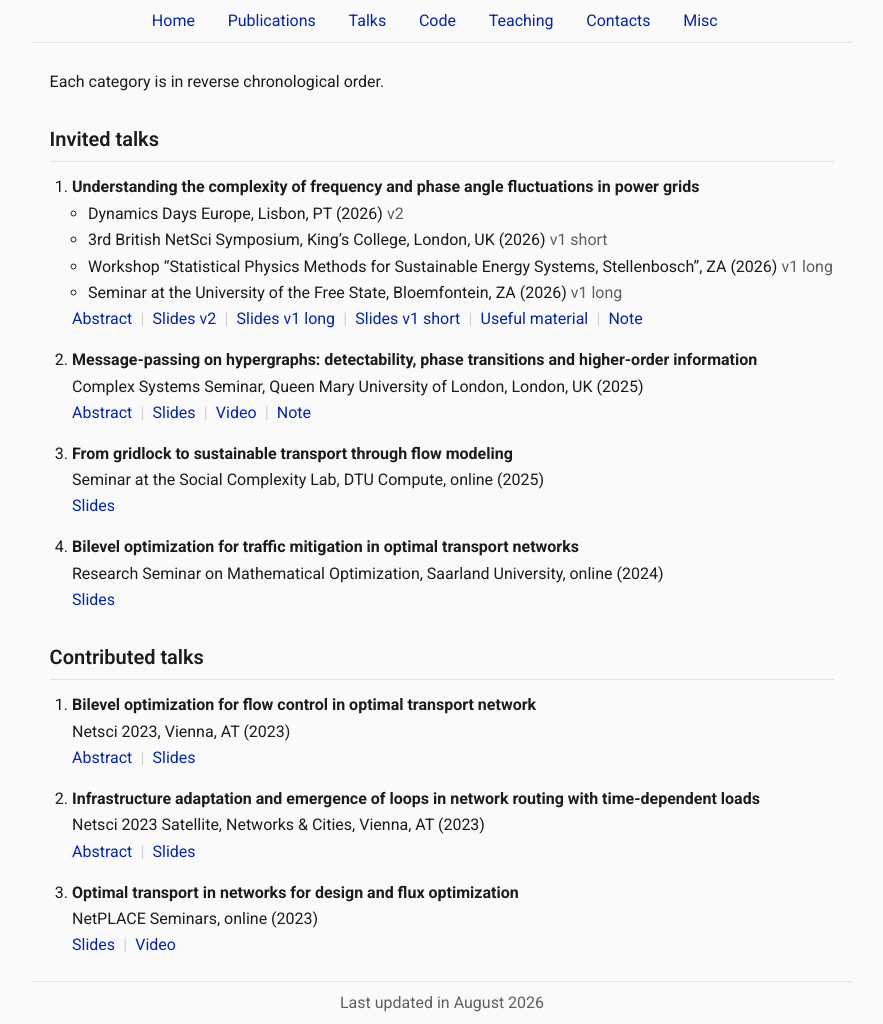
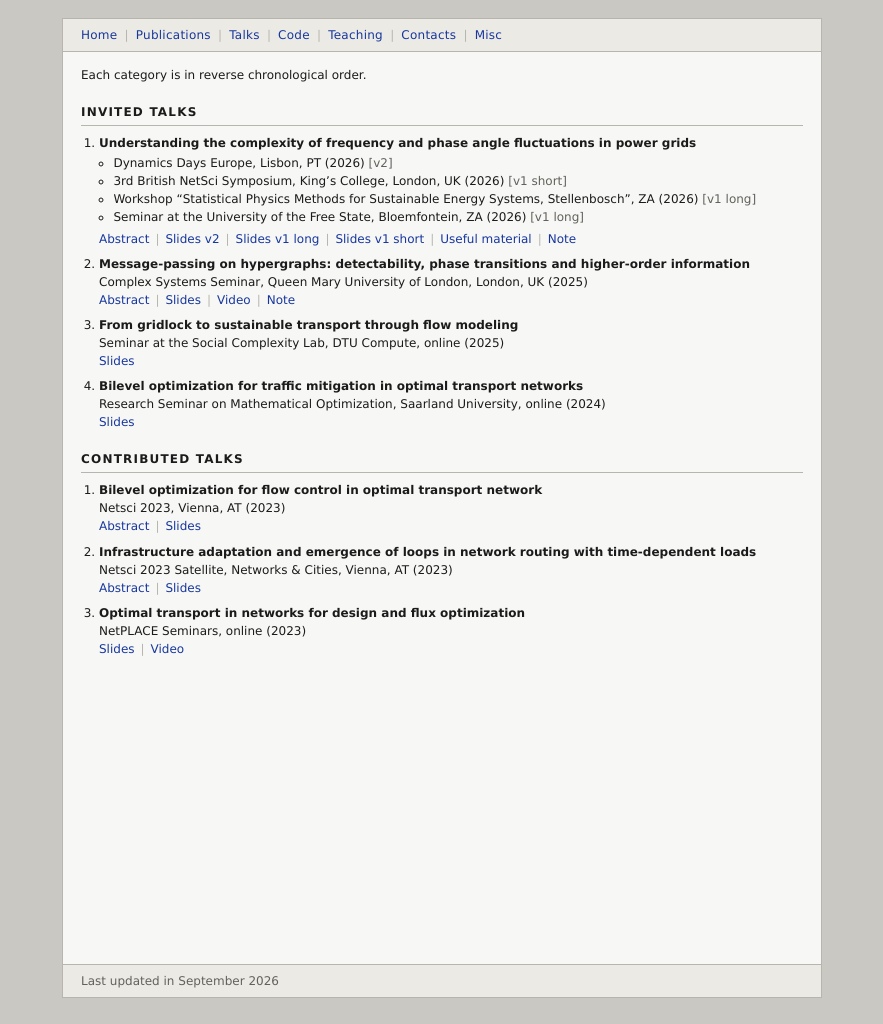
Before and after one commit to aleable/aleable.github.io, a Jekyll site: the page built from talks.html, in a window 1280 px wide and 1024 px high. Shown: the whole window, without its empty margins (198-1081 px from the left). Built offline with Jekyll 4.4.1, drawn with Linux system fonts in a browser that asks for light colours.

Commit message:
template

```diff
--- a/_includes/nav.html
+++ b/_includes/nav.html
@@ -5,11 +5,17 @@
     </label>
     <div class="nav-links">
         <a href="/index.html">Home</a>
+        <span class="nav-sep">|</span>
         <a href="/publications.html">Publications</a>
+        <span class="nav-sep">|</span>
         <a href="/talks.html">Talks</a>
+        <span class="nav-sep">|</span>
         <a href="/code.html">Code</a>
+        <span class="nav-sep">|</span>
         <a href="/teaching.html">Teaching</a>
+        <span class="nav-sep">|</span>
         <a href="/contact.html">Contacts</a>
+        <span class="nav-sep">|</span>
         <a href="/misc.html">Misc</a>
     </div>
 </nav>
--- a/_layouts/default.html
+++ b/_layouts/default.html
@@ -11,6 +11,7 @@
 </head>
 
 <body>
+    <div class="sheet">
         {% include nav.html %}
 
         <div class="page">
@@ -21,6 +22,7 @@
 
         <footer>
         </footer>
+    </div>
 </body>
 
 </html>
--- a/assets/js/bibtex.js
+++ b/assets/js/bibtex.js
@@ -256,7 +256,7 @@
     function renderReferenceItem(entry) {
         const title = escapeHtml(entry.fields.title || "");
         const authorsShort = renderAuthorsShort(entry.fields.author);
-        const authorsPunct = authorsShort.endsWith(".") ? authorsShort : `${authorsShort}.`;
+        const authorsPunct = `${authorsShort},`;
         const venueText = shortVenueText(entry);
         const venue = venueText ? `<span class="ref-text">${escapeHtml(venueText)}</span>` : "";
         const pubLink = `<a class="btn-link" href="/publications.html#${entry.key}">Publication</a>`;
--- a/index.html
+++ b/index.html
@@ -3,13 +3,16 @@ layout: default
 title: Home
 ---
 
+<div class="masthead">
     <div class="center">
         <img src="/files/profile_photo.jpg" alt="profile" class="responsive-image" />
     </div>
     <div class="contact-info">
         <h3>Alessandro Lonardi</h3>
         Postdoctoral researcher<br />
+        School of Mathematical Sciences<br />
         Queen Mary University of London<br />
+    </div>
 </div>
 
 <div class="content">
--- a/misc.html
+++ b/misc.html
@@ -8,7 +8,7 @@ title: Misc
     <h2>Miscellaneous</h2>
     <ul>
         <li>
-            An appealing reflection on how to improve science in <a
+            A reflection on how to improve science in <a
                 href="https://elevanth.org/blog/2025/07/09/which-kind-of-science-reform/">“Which Kind of Science Reform”</a>, by Richard McElreath.
         </li>
         <li>
--- a/publications.html
+++ b/publications.html
@@ -2,6 +2,7 @@
 layout: default
 title: Publications
 ---
+
 <div class="content">
     <p>Each category is in reverse chronological order, asterisks denote equal contribution.</p>
     <div id="pub-list">
--- a/style.css
+++ b/style.css
@@ -1,23 +1,21 @@
-@import url('https://fonts.googleapis.com/css2?family=Roboto:wght@400;500;600;700&display=swap');
-
 :root {
-    --page-size: 820px;
-    --max-width-percentage: 100%;
-    --bg: #fafafa;
-    --text: #1c1c1c;
-    --text-muted: #5f5f5f;
-    --link: rgb(4, 37, 170);
-    --link-visited: rgb(4, 37, 170);
-    --border: #e2e2e2;
-    --border-strong: #cfcfcf;
-}
-
-footer::after {
-    content: "Last updated in August 2026";
+    --page-size: 760px;
+    --desk: #c9c8c2;
+    --desk-dark: #b6b5ae;
+    --sheet: #f7f7f5;
+    --sheet-alt: #eceae4;
+    --text: #1b1b1b;
+    --text-muted: #62615c;
+    --link: #17379e;
+    --link-visited: #5c3a8e;
+    --border: #dcdad3;
+    --border-strong: #b7b5ad;
+    --figure-size: 130px;
 }
 
 html {
     overflow-y: scroll;
+    background: var(--desk);
 }
 
 html:has(:target) {
@@ -25,107 +23,75 @@ html:has(:target) {
 }
 
 body {
-    font-family: "Roboto", system-ui, -apple-system, Helvetica, Arial, sans-serif;
-    font-weight: 400;
-    font-size: 16px;
-    line-height: 1.65;
+    font-family: Verdana, Geneva, "DejaVu Sans", Arial, sans-serif;
+    font-size: 12px;
+    line-height: 1.5;
     color: var(--text);
-    background-color: var(--bg);
+    background: var(--desk);
     margin: 0;
-    padding: 0;
+    padding: 18px 16px 26px;
+    -webkit-text-size-adjust: 100%;
+}
+
+.sheet {
+    width: 100%;
+    max-width: var(--page-size);
+    margin: 0 auto;
+    background: var(--sheet);
+    border: 1px solid var(--border-strong);
     display: flex;
     flex-direction: column;
-    min-height: 100vh;
-    align-items: center;
+    min-height: calc(100vh - 44px);
+    box-sizing: border-box;
 }
 
 .page {
     width: 100%;
-    max-width: var(--page-size);
     box-sizing: border-box;
-    margin-bottom: 0em;
+    flex-grow: 1;
 }
 
-footer {
-    background: var(--bg);
-    color: var(--text-muted);
-    padding: 0.5em 0;
+.container {
+    padding: 1.15em 1.5em 1.4em;
     display: flex;
-    justify-content: center;
-    align-items: center;
-    border-top: 1px solid var(--border);
-    border-left: none;
-    border-right: none;
-    width: var(--max-width-percentage);
-    max-width: var(--page-size);
-    box-sizing: border-box;
-    margin-top: auto;
-    padding-left: 0;
-}
-
-ol {
-    margin-top: 0.0em;
-    margin-bottom: 0.0em;
-    margin-left: 1.4em;
-    padding: 0;
-}
-
-li {
-    margin-top: 0.0em;
-    margin-bottom: 0.9em;
-    margin-left: 0em;
-    padding: 0;
-}
-
-ul.nospace {
-    list-style-type: circle;
-    margin: 0;
-    padding-left: 1.0em;
-}
-
-ul.nospace li {
-    margin: 0;
-    padding: 0;
-}
-
-li>p {
-    margin: 0;
+    flex-direction: column;
 }
 
 nav {
-    background: var(--bg);
-    color: var(--text);
-    padding: 0.5em 0;
+    background: var(--sheet-alt);
+    border-bottom: 1px solid var(--border-strong);
+    padding: 0.6em 1.5em;
     display: flex;
-    justify-content: center;
     align-items: center;
-    border-bottom: 1px solid var(--border);
-    border-left: none;
-    border-right: none;
-    width: var(--max-width-percentage);
-    max-width: var(--page-size);
-    margin: 0 auto;
     box-sizing: border-box;
-    position: sticky;
-    top: 0;
-    z-index: 10;
+}
+
+.nav-links {
+    display: flex;
+    flex-wrap: wrap;
 }
 
 nav a {
     color: var(--link);
     text-decoration: none;
-    margin: 0 0.9em;
+    font-size: 12px;
+    letter-spacing: 0.02em;
 }
 
-nav a:first-child {
-    margin-left: 0;
+nav a:visited {
+    color: var(--link);
+}
+
+.nav-sep {
+    color: var(--border-strong);
+    margin: 0 0.6em;
+    font-size: 12px;
 }
 
 nav a:hover {
     text-decoration: underline;
 }
 
-/* Hamburger toggle button */
 .nav-toggle {
     display: none;
 }
@@ -133,7 +99,7 @@ nav a:hover {
 .nav-toggle-label {
     display: none;
     cursor: pointer;
-    padding: 0.68em;
+    padding: 0.5em;
     margin-left: auto;
 }
 
@@ -143,9 +109,8 @@ nav a:hover {
     display: block;
     background: var(--text);
     height: 1.5px;
-    width: 22px;
+    width: 20px;
     position: relative;
-    transition: all 0.3s ease;
 }
 
 .nav-toggle-label span::before,
@@ -156,18 +121,18 @@ nav a:hover {
 }
 
 .nav-toggle-label span::before {
-    top: -7px;
+    top: -6px;
 }
 
 .nav-toggle-label span::after {
-    top: 7px;
+    top: 6px;
 }
 
 @media (max-width: 768px) {
     nav {
         flex-wrap: wrap;
         justify-content: space-between;
-        padding: 0.5em 1em;
+        padding: 0.6em 1em;
     }
 
     .nav-toggle-label {
@@ -176,15 +141,18 @@ nav a:hover {
 
     .nav-links {
         display: none !important;
-        /* Force it to stay hidden unless toggled */
         width: 100%;
         flex-direction: column;
         align-items: flex-start;
-        padding: 0.5em 0;
+        padding: 0.4em 0 0.2em;
     }
 
     .nav-links a {
-        margin: 0.3em 0;
+        margin: 0.25em 0;
+    }
+
+    .nav-links .nav-sep {
+        display: none;
     }
 
     .nav-toggle:checked+.nav-toggle-label+.nav-links {
@@ -192,113 +160,162 @@ nav a:hover {
     }
 }
 
-.container {
-    flex-grow: 1;
-    padding: 1.6em 1.1em 0.5em 1.1em;
+
+footer {
+    background: var(--sheet-alt);
+    color: var(--text-muted);
+    font-size: 12px;
+    padding: 0.6em 1.5em;
+    border-top: 1px solid var(--border-strong);
+    box-sizing: border-box;
+}
+
+footer::after {
+    content: "Last updated in September 2026";
+}
+
+.masthead {
     display: flex;
-    justify-content: left;
-    align-items: left;
-    flex-direction: column;
-    margin-bottom: 0em;
+    align-items: flex-start;
+    gap: 1.2em;
+    margin-bottom: 1.2em;
 }
 
 .responsive-image {
-    width: 30%;
-    max-width: 60%;
+    display: block;
+    width: var(--figure-size);
     height: auto;
-    transition: width 0.3s ease;
-    border-radius: 0px;
-    margin-bottom: 1.1em;
+    border: 1px solid var(--border-strong);
+    background: #fff;
+    box-sizing: border-box;
+}
+
+.center {
+    flex: none;
+}
+
+.contact-info {
+    text-align: left;
+}
+
+.contact-info h3 {
+    font-size: 16px;
+    font-weight: 700;
+    letter-spacing: -0.01em;
+    margin-bottom: 0.3em;
+}
+
+.contact-info p {
+    color: var(--text-muted);
+    margin-bottom: 0.4em;
+}
+
+@media (max-width: 560px) {
+    .masthead {
+        flex-direction: column;
+        align-items: center;
+        text-align: center;
+    }
+
+    .contact-info {
+        text-align: center;
+    }
+}
+
+h3 {
+    margin: 0;
+    font-weight: 700;
+    font-size: 12px;
+}
+
+.content h2 {
+    margin: 1.6em 0 0.7em;
+    padding-bottom: 0.3em;
+    font-size: 12px;
+    font-weight: 700;
+    text-transform: uppercase;
+    letter-spacing: 0.1em;
+    color: var(--text);
+    border-bottom: 1px solid var(--border-strong);
+}
+
+.content>h2:first-child {
     margin-top: 0.2em;
 }
 
-.center {
-    display: flex;
-    justify-content: center;
-    width: 100%;
-}
-
-.contact-info {
-    width: 100%;
-    max-width: var(--page-size);
-    text-align: center;
-    margin-bottom: 0.4em;
-}
-
-.contact-info h3 {
-    font-size: 1.3em;
-}
-
-.contact-info p {
-    display: flex;
-    justify-content: center;
-    align-items: center;
-    gap: 0.75rem;
-    margin-bottom: 0.5em;
-    color: var(--text-muted);
-}
-
-.content h2 {
-    margin-bottom: 0.6em;
-    margin-top: 1.4em;
-    padding-bottom: 0.25em;
-    font-size: 1.25em;
-    font-weight: 600;
-    border-bottom: 1px solid var(--border);
-}
-
-.content p {
-    margin-top: 0;
-}
-
-.content a {
-    color: var(--link);
-    text-decoration: none;
-}
-
-.content a:hover {
-    text-decoration: underline;
-}
-
-ul {
-    margin-top: 0;
-    margin-bottom: 0;
-    margin-left: 1.4em;
-    padding: 0;
-}
-
 p {
-    margin-bottom: 0.5em;
-    margin-top: 0.5em;
+    margin: 0 0 0.75em;
     text-align: left;
     hyphens: auto;
     max-width: 100%;
 }
 
-@media (max-width: 750px) {
-    .responsive-image {
-        width: 100%;
-    }
+.content p:last-child {
+    margin-bottom: 0;
 }
 
-h3 {
+a {
+    color: var(--link);
+    text-decoration: none;
+}
+
+a:visited {
+    color: var(--link-visited);
+}
+
+a:hover {
+    text-decoration: underline;
+}
+
+ol,
+ul {
+    margin: 0;
+    padding-left: 1.5em;
+}
+
+li {
+    margin: 0 0 0.6em;
+    padding: 0;
+}
+
+li:last-child {
     margin-bottom: 0;
-    margin-top: 0;
-    font-weight: 600;
+}
+
+li>p {
+    margin: 0;
+}
+
+ul.nospace {
+    list-style-type: circle;
+    margin: 0.15em 0 0.3em;
+    padding-left: 1.2em;
+}
+
+ul.nospace li {
+    margin: 0;
+}
+
+#references-list li {
+    margin-bottom: 0.45em;
 }
 
 .highlighted {
     border: 1px solid var(--link);
-    background-color: transparent;
-    border-radius: 3px;
-    padding: 8px;
-    transition: border 0s ease-in-out;
+    background-color: #fff;
+    border-radius: 0;
+    padding: 6px 8px;
 }
 
 .note {
     border-left: 2px solid var(--border-strong);
-    padding-left: 0.9em;
+    background: #f1f0ec;
+    padding: 0.5em 0.8em;
     color: var(--text-muted);
+}
+
+.note p:last-child {
+    margin-bottom: 0;
 }
 
 .email {
@@ -308,18 +325,17 @@ h3 {
 .image-pair {
     display: flex;
     justify-content: center;
-    gap: 24px;
-    width: 70%;
-    margin-left: auto;
-    margin-right: auto;
-    margin-bottom: 2em;
-    margin-top: 1em;
+    gap: 18px;
+    margin: 0.8em auto 1em;
 }
 
 .image-pair img {
-    width: calc(50% - 12px);
+    width: var(--figure-size);
     height: auto;
+    flex: none;
     display: block;
+    border: 1px solid var(--border-strong);
+    background: #fff;
 }
 
 .btn-link,
@@ -327,14 +343,17 @@ h3 {
     display: inline;
     background: none;
     text-decoration: none;
-    font-size: 1.0em;
+    font-size: 12px;
     padding: 0;
     margin: 0;
     border: none;
-    line-height: 1.6;
 }
 
 .btn-link {
+    color: var(--link);
+}
+
+.btn-link:visited {
     color: var(--link);
 }
 
@@ -346,7 +365,8 @@ h3 {
     color: var(--text-muted);
 }
 
-a:is(.btn-link, .btn-link-gray) + a:is(.btn-link, .btn-link-gray)::before {
+a:is(.btn-link, .btn-link-gray)+a:is(.btn-link, .btn-link-gray)::before,
+span:is(.btn-link, .btn-link-gray)+a:is(.btn-link, .btn-link-gray)::before {
     content: "\2002|\2002";
     display: inline-block;
     color: var(--border-strong);
@@ -355,15 +375,7 @@ a:is(.btn-link, .btn-link-gray) + a:is(.btn-link, .btn-link-gray)::before {
 .cite-ref {
     margin-left: 0.15em;
     white-space: nowrap;
-}
-
-.cite-ref a {
-    color: var(--link);
-    text-decoration: none;
-}
-
-.cite-ref a:hover {
-    text-decoration: underline;
+    font-size: 12px;
 }
 
 .sep {
@@ -374,18 +386,21 @@ a:is(.btn-link, .btn-link-gray) + a:is(.btn-link, .btn-link-gray)::before {
     color: var(--text-muted);
 }
 
-#references-list li {
-    margin-bottom: 0.5em;
-}
-
 @media (max-width: 600px) {
-    .image-pair {
-        flex-direction: column;
-        align-items: center;
+    body {
+        padding: 0;
     }
 
-    .image-pair img {
-        width: 100%;
-        max-width: 500px;
+    .sheet {
+        border-left: none;
+        border-right: none;
+        border-top: none;
+        box-shadow: none;
+        min-height: 100vh;
     }
+
+    .container {
+        padding: 1em 1.1em 1.2em;
+    }
+
 }
--- a/talks.html
+++ b/talks.html
@@ -11,14 +11,14 @@ title: Talks
                 <strong>Understanding the complexity of frequency and phase angle fluctuations in power
                     grids</strong>
             <ul class="nospace">
-                <li>Dynamics Days Europe, Lisbon, PT (2026) <span class="btn-link-gray">v2</span></li>
+                <li>Dynamics Days Europe, Lisbon, PT (2026) <span class="btn-link-gray">[v2]</span></li>
                 <li>3rd British NetSci Symposium, King’s College, London, UK (2026) <span
-                        class="btn-link-gray">v1 short</span></li>
+                        class="btn-link-gray">[v1 short]</span></li>
                 <li>Workshop “Statistical Physics Methods for Sustainable Energy Systems,
                     Stellenbosch”, ZA
-                    (2026) <span class="btn-link-gray">v1 long</span></li>
+                    (2026) <span class="btn-link-gray">[v1 long]</span></li>
                 <li>Seminar at the University of the Free State, Bloemfontein, ZA (2026) <span
-                        class="btn-link-gray">v1 long</span>
+                        class="btn-link-gray">[v1 long]</span>
                 </li>
             </ul>
 
```
Also changed, not shown: 1 other file. Lines whose indentation alone changed are shown as unchanged.
